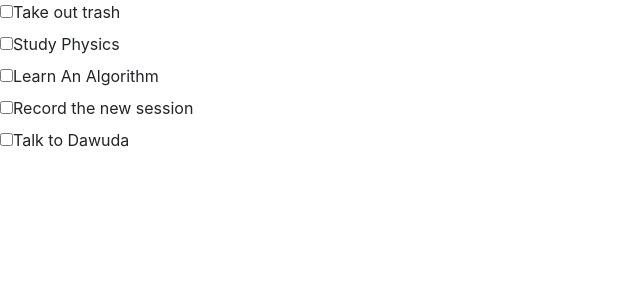
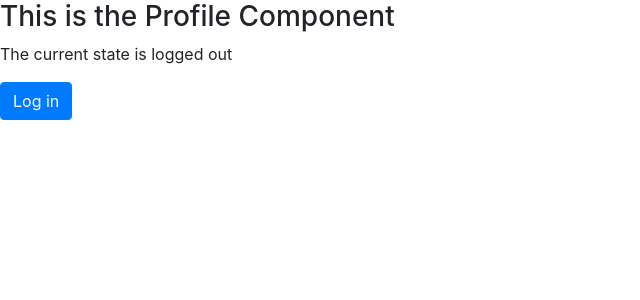
Before and after one commit to gat786/react-freecodecamp, a React (Create React App) app: page / in a window 1280 px wide. Shown: the top 300 px of the page, without its empty margins (0-640 px from the left). Built offline with nearby package versions, Linux system fonts and the light colour scheme.

Commit message:
ProfileState Component Implemented

```diff
--- a/src/App.js
+++ b/src/App.js
@@ -16,14 +16,13 @@ import React from 'react';
 
 import "bootstrap/dist/css/bootstrap.css"
 
-import ToDoComponent from "./ReactComponents/ToDoComponent"
-
+import ProfileState from "./ReactComponents/ProfileState"
 
 class App extends React.Component{
   render(){
     return (
       <div className="App">
-        <ToDoComponent />
+        <ProfileState/>
       </div>
     );
   }
--- /dev/null
+++ b/src/ReactComponents/ProfileState.js
@@ -0,0 +1,29 @@
+import React from "react";
+
+class ProfileState extends React.Component{
+    constructor(props){
+        super()
+        this.state = {
+            isLoading : true
+        }
+    }
+
+    render(){
+        return (
+            <div>
+                <h3>This is the Profile Component</h3>
+                <p>The current state is {this.state.isLoading ? "logged out" : "logged in"}</p>
+                <input type="button" onClick={()=>{
+                    this.setState((prevState)=>{
+                        return {
+                            isLoading : !prevState.isLoading
+                        }
+                    })
+                }} value={`Log ${this.state.isLoading ? "in" : "out"}`}
+                className={`${this.state.isLoading ? "btn btn-primary" : "btn btn-secondary"}`}></input>
+            </div>
+        );
+    }
+}
+
+export default ProfileState
```
